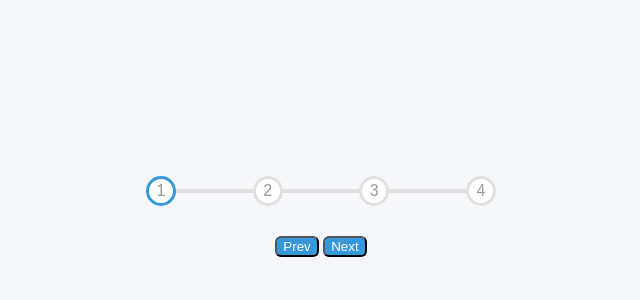
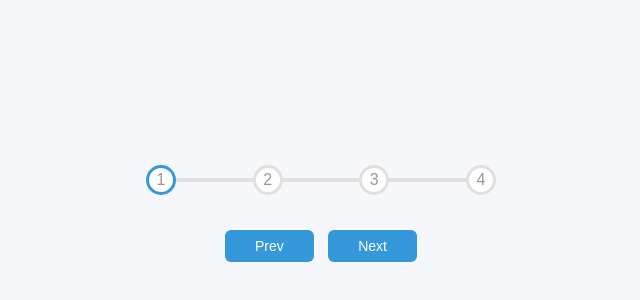
Before and after one commit to KellyRodrigues85/Progress-Steps, a plain HTML site: page index.html in a window 1280 px wide. Shown: the part 184-484 px from the top of the page, without its empty margins (319-959 px from the left). Drawn offline with Linux system fonts and the light colour scheme; a web font is replaced by a local one.

Commit message:
update btn

```diff
--- a/style.css
+++ b/style.css
@@ -78,7 +78,24 @@ body {
 .btn{
     background-color: var(--line-border-fill);
     color: white;
+    border: 0;
     border-radius: 6px;
     cursor: pointer ;
     font-family: inherit;
+    padding: 8px 30px;
+    margin: 5px;
+    font-size: 14px;
 }
+
+.btn:active{
+    transform: scale(0.98);
+}
+
+.btn:focus{
+    outline: 0;
+}
+
+.btn:disabled {
+    background-color: var(--line-border-empty);
+    cursor: not-allowed;
+  }
```
